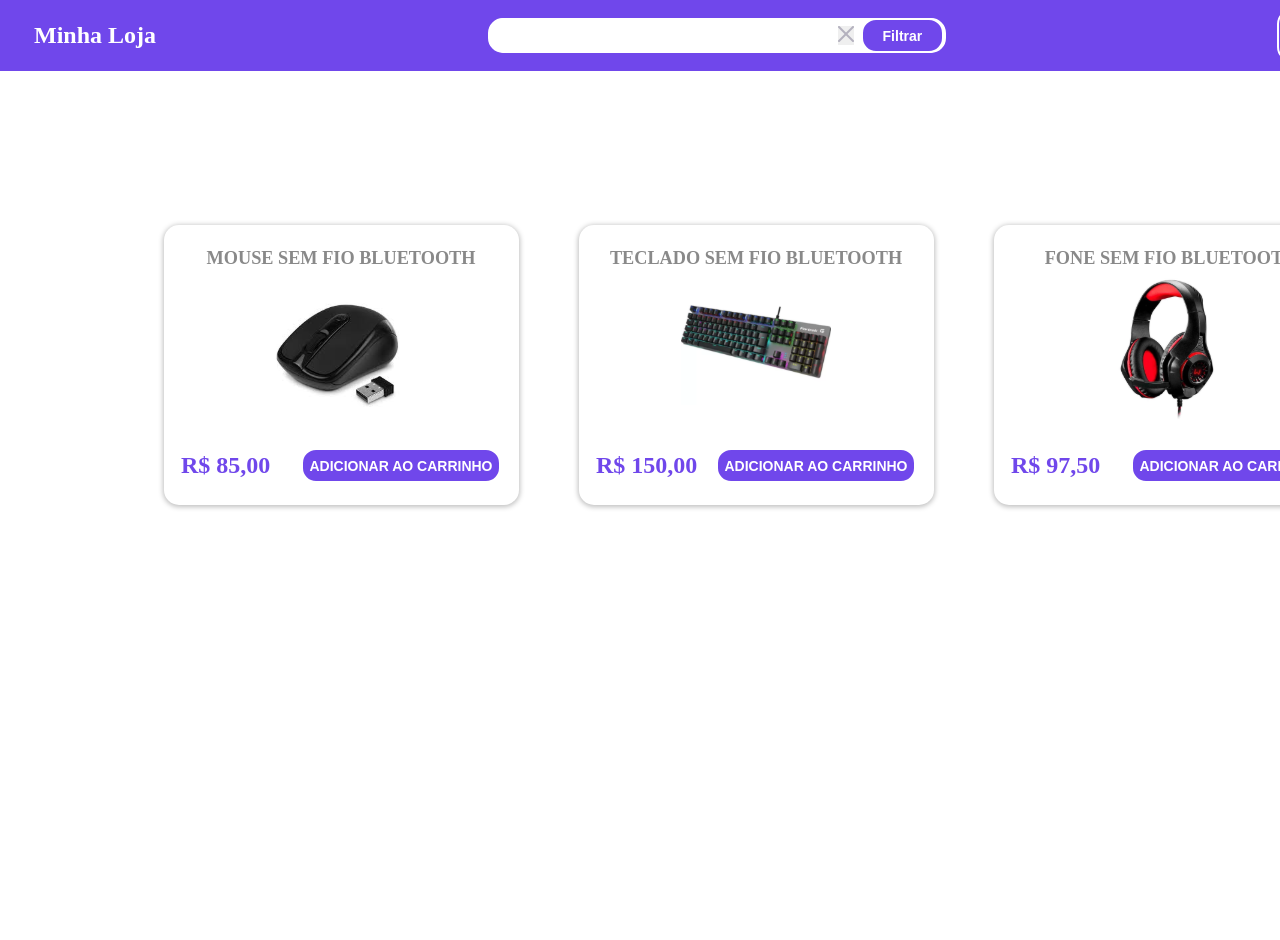
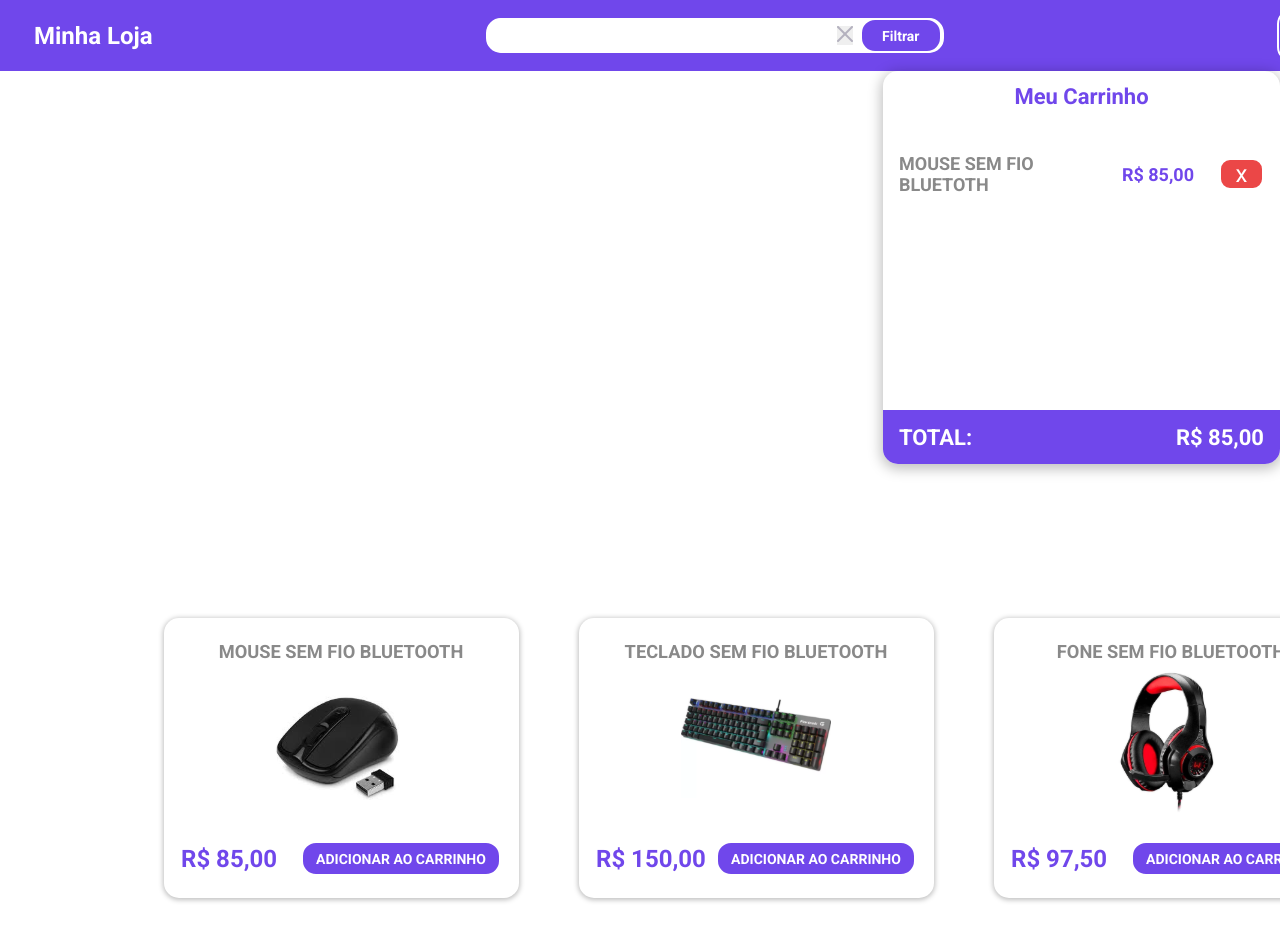
Before and after one commit to rafelradan/minhaloja, a React (Create React App) app: page / in a window 1280 px wide. Shown: the top 940 px of the page. Before the commit the page ends 871 px from the top, so only its background shows below. Built offline with nearby package versions, Linux system fonts and the light colour scheme.

Commit message:
Added component cart

```diff
--- a/src/App.js
+++ b/src/App.js
@@ -58,6 +58,9 @@ function App() {
       </header>
 
       <section className="body">
+        <div className="my-cart">
+          <MyCart />
+        </div>
         <div className="contents">
           {products.map(indProduct => {
             return (
--- a/src/componets/modalCart/MyCart.js
+++ b/src/componets/modalCart/MyCart.js
@@ -8,13 +8,16 @@ export default function MyCart() {
       <h4 className="title-cart">Meu Carrinho</h4>
 
       <div className="products-in-cart">
-        <span>MOUSE SEM FIO BLUETOTH</span>
-        <span>R$ 85,00</span>
+        <div className="prod">
+          <span className="prod-name">MOUSE SEM FIO BLUETOTH</span>
+          <span className="prod-value">R$ 85,00</span>
+          <button className="prod-btn-remove">x</button>
+        </div>
       </div>
 
-      <div className="value-total">
-        <span>TOTAL:</span>
-        <span>Soma</span>
+      <div className="total">
+        <span className="txt-total">TOTAL:</span>
+        <span className="txt-sum">R$ 85,00</span>
       </div>
     </div>
   )
--- a/src/componets/modalCart/style.scss
+++ b/src/componets/modalCart/style.scss
@@ -8,12 +8,88 @@
   background: #ffffff;
 
   .title-cart {
+    display: flex;
+    justify-content: center;
+
     font-size: 22px;
     font-weight: 700;
 
     color: #7047eb;
 
-    margin-top: 13px;
-    margin-bottom: 143px;
+    padding-top: 13px;
+    padding-bottom: 44px;
+  }
+
+  .products-in-cart {
+    margin-left: 16px;
+    margin-right: 16px;
+
+    height: 257px;
+
+    .prod {
+      display: flex;
+      justify-content: space-between;
+      align-items: center;
+    }
+
+    .prod-name {
+      font-weight: 700;
+      font-size: 18px;
+
+      max-width: 198px;
+
+      color: #898989;
+    }
+
+    .prod-value {
+      font-weight: 700;
+      font-size: 18px;
+
+      color: #7047eb;
+    }
+
+    .prod-btn-remove {
+      width: 45px;
+      height: 32px;
+
+      font-size: 24px;
+      color: #ffffff;
+
+      background: #eb4747;
+      border: 2px solid #ffffff;
+      border-radius: 11px;
+
+      cursor: pointer;
+    }
+  }
+
+  .total {
+    display: flex;
+    align-items: center;
+    justify-content: space-between;
+
+    width: 397px;
+    height: 54px;
+
+    background: #7047eb;
+    border-radius: 0px 0px 15px 15px;
+
+    .txt-total {
+      font-weight: 700;
+      font-size: 22px;
+
+      margin-left: 16px;
+
+      color: #ffffff;
+    }
+
+    .txt-sum {
+      font-weight: bold;
+      font-size: 22px;
+
+      margin-right: 16px;
+
+      color: #ffffff;
+    }
   }
 }
--- a/src/globalStyle.scss
+++ b/src/globalStyle.scss
@@ -2,7 +2,7 @@
   margin: 0;
   padding: 0;
   box-sizing: border-box;
-  font: 'Robot', sans-serif;
+  font-family: 'Roboto', sans-serif;
 }
 
 .header {
@@ -120,6 +120,10 @@
 }
 
 .body {
+  .my-cart {
+    /* margin-left: 1055px; */
+    float: right;
+  }
   .contents {
     display: flex;
     justify-content: center;
```
